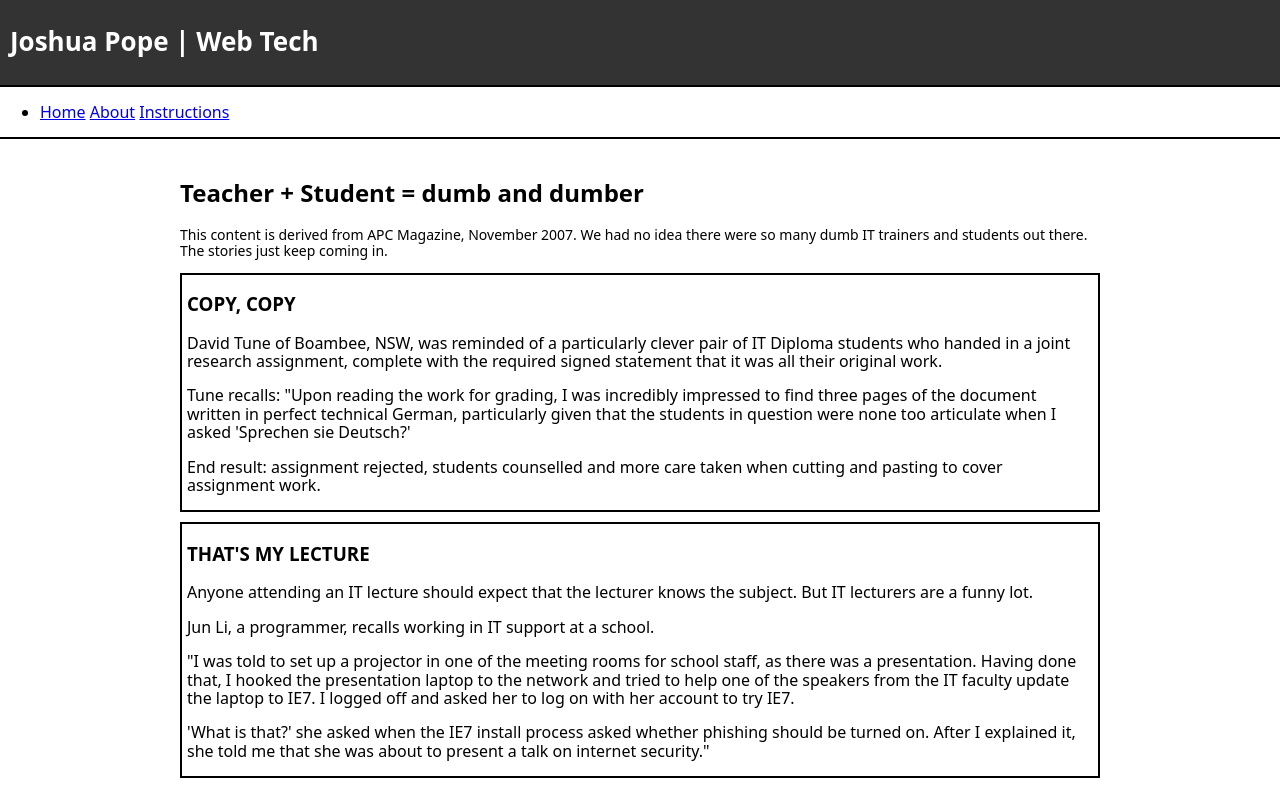
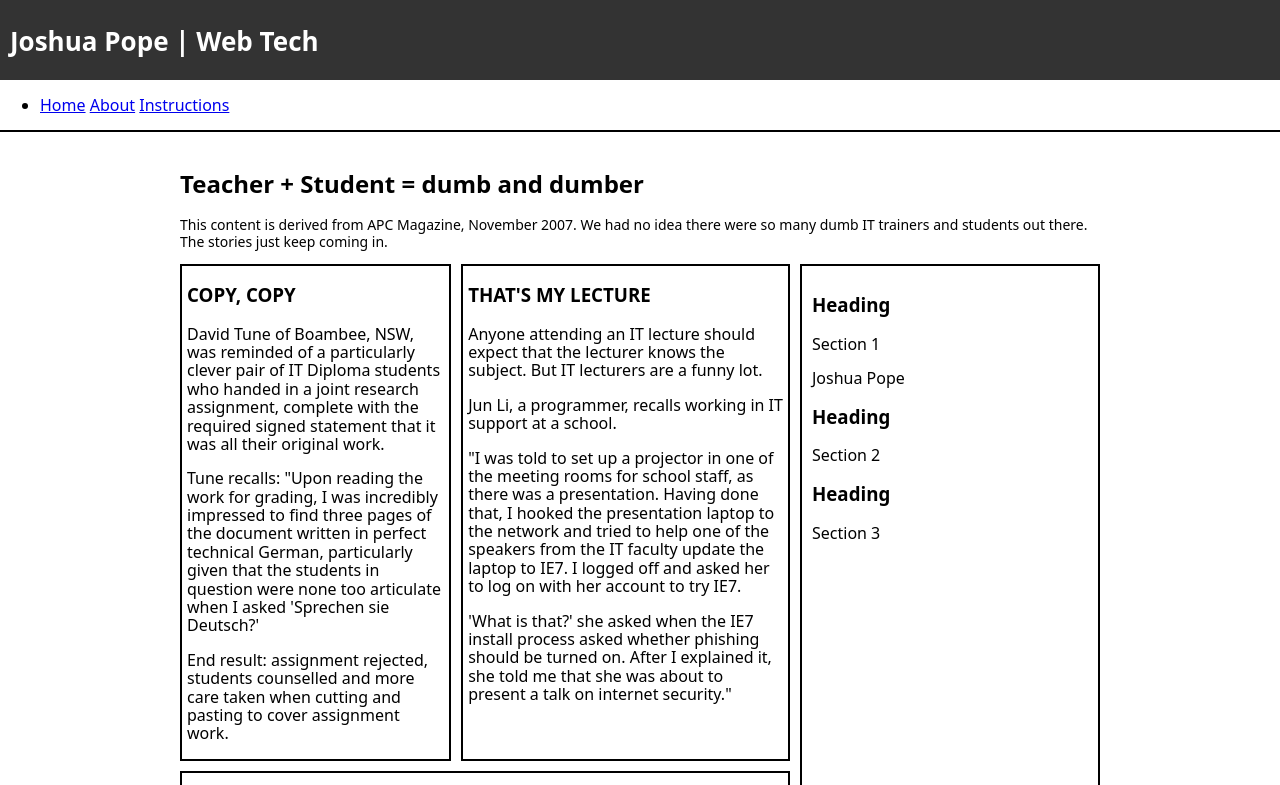
Before and after one commit to Didgeridio/Web-Tech-Website-Portfolio, a plain HTML site: page WebTech-Portfolio/phase-2/index.html in a window 1280 px wide. Shown: the top 785 px of the page. Drawn offline with Linux system fonts and the light colour scheme.

Commit message:
feat: add CSS for desktop design
Added CSS for the article columns and basic aside to the right. Have articles put into a flexbox if they are short to fit two in or if they are longer articles they fill two columns on their own.

```diff
--- a/WebTech-Portfolio/phase-2/index.html
+++ b/WebTech-Portfolio/phase-2/index.html
@@ -32,6 +32,9 @@
         <p>This content is derived from APC Magazine, November 2007. We had no idea there were so many dumb IT trainers
             and students out there. The stories just keep coming in.</p>
     </header>
+    <div class="content-grid">
+        <div class="article-grid">
+            <div class="article-columns">
                 <article>
                     <header>
                         <h3>COPY, COPY</h2>
@@ -65,6 +68,7 @@
                             present a talk on internet security."</p>
                     </div>
                 </article>
+            </div>
             <article>
                 <header>
                     <h3>TUTORING THE TUTOR</h2>
@@ -92,6 +96,7 @@
                     their computers with care!"</p>
                 </div>
             </article>
+        </div>
         <aside>
             <section class="aside-sections">
                 <h3>Heading</h3>
@@ -107,6 +112,7 @@
                 <p>Section 3</p>
             </section>
         </aside>
+    </div>
 </main>
 <footer class="bottom-footer">
     <p>Content is provided with permission from APC Magazine (TechRadar.com) for the
--- a/WebTech-Portfolio/phase-2/styles.css
+++ b/WebTech-Portfolio/phase-2/styles.css
@@ -3,6 +3,7 @@
     color: #fff;
     padding: 10px;
     width: 100%;
+    position: fixed;
     display: flex;
     justify-content: space-between;
     align-items: center;
@@ -25,8 +26,15 @@ h2 {
     margin-right: 10px;
     margin-left: 10px;
 }
+.content-grid {
+    display: grid;
+    grid-template-columns: 1fr 1fr 1fr;
+    grid-gap: 10px;
+}
 main {
     padding: 20px;
+    padding-top: 80px;
+    align-items: start;
 }
 header p {
     font-size: 14px;
@@ -36,6 +44,20 @@ article {
     margin-bottom: 10px;
     padding-left: 5px;
     padding-right: 5px;
+}
+.article-grid {
+    grid-column: span 2;
+}
+.article-columns {
+    display: flex;
+    flex-direction: row;
+    gap:10px
+}
+aside {
+    border:2px solid #000;
+    padding: 10px;
+    margin-bottom: 10px;
+    grid-column: 3;
 }
 .bottom-footer {
     background-color: #333;
@@ -53,11 +75,15 @@ footer p {
     nav {
         display:none;
     }
-    .top-header {
-        position: fixed;
+    .content-grid {
+        grid-template-columns: 1fr;
     }
-    main {
-        padding-top: 80px;
+    article, aside {
+        grid-column: span 1;
+    }
+    article {
+        flex: none;
+        max-width: none;
     }
 }
 @media (min-width: 766px) {
@@ -67,5 +93,12 @@ footer p {
     main {
         width: 960px; /* specified in Phase 1 document wireframes to be 960px */
         margin: 0 auto;
+        padding-top: 150px;
+    }
+    nav {
+        position: fixed;
+        top: 80px;
+        width:100%;
+        background-color: #fff;
     }
 }
```
Lines whose indentation alone changed are shown as unchanged.
